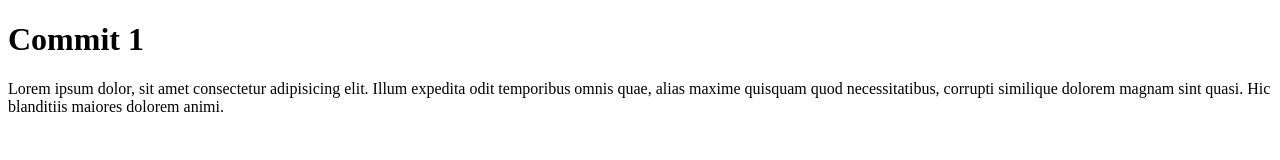
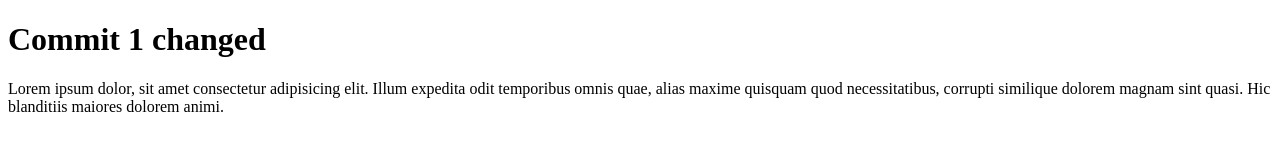
Before and after one commit to nevermind99909/ekzGIT, a plain HTML site: page index.html in a window 1280 px wide. Drawn offline with Linux system fonts and the light colour scheme.

Commit message:
h1 changed

```diff
--- a/index.html
+++ b/index.html
@@ -7,7 +7,7 @@
     <title>Document</title>
 </head>
 <body>
-    <h1>Commit 1</h1>
+    <h1>Commit 1 changed</h1>
     Lorem ipsum dolor, sit amet consectetur adipisicing elit.
     Illum expedita odit temporibus omnis quae, alias maxime
     quisquam quod necessitatibus, corrupti similique dolorem
```
